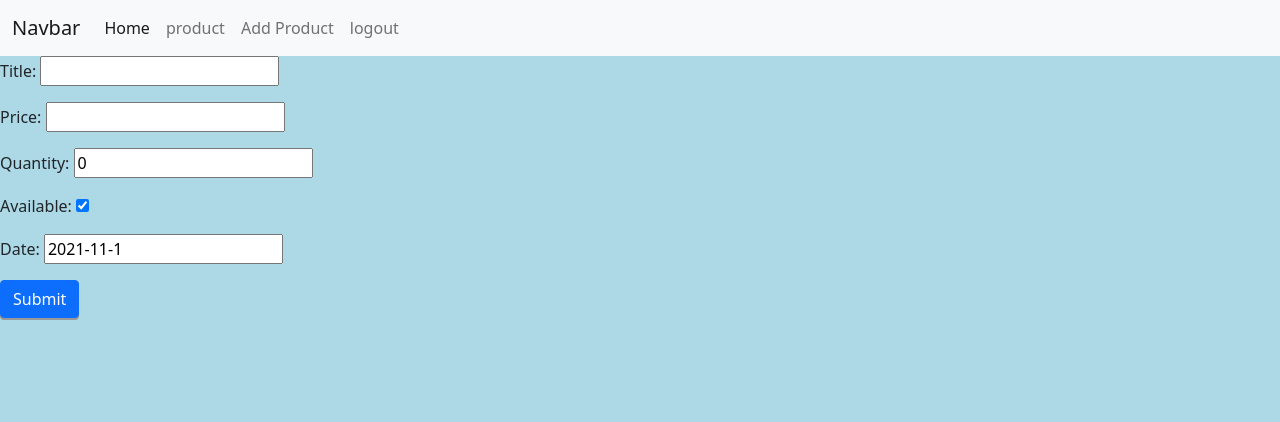
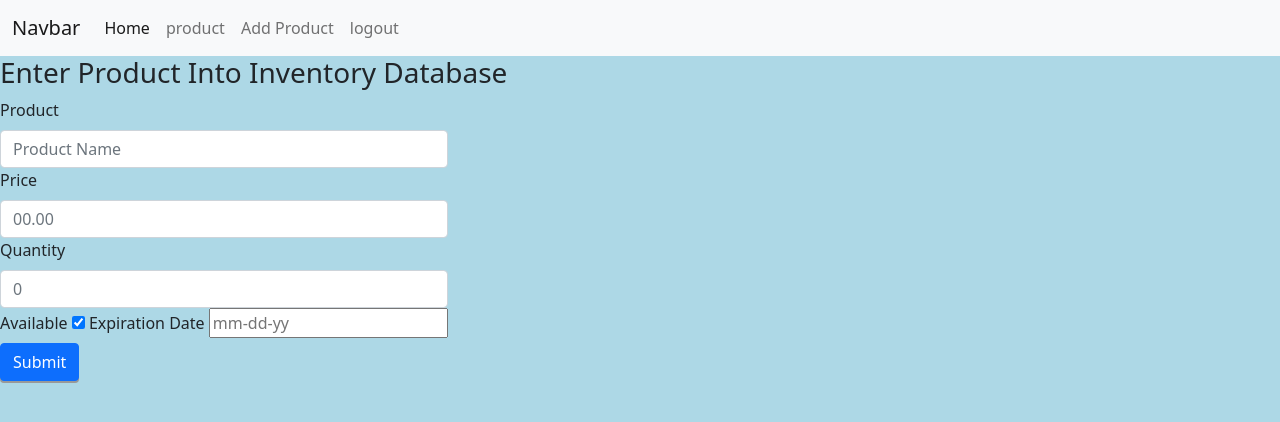
Before and after one commit to cmatchneer/inventory, a Django app: page /product/form/ in a window 1280 px wide. Shown: the top 422 px of the page. Run offline with Django 3.2, Linux system fonts and the light colour scheme; a user stored in the database is signed in.

Commit message:
add bootstrap classes to form via widgets

```diff
--- a/inventory/products/form.py
+++ b/inventory/products/form.py
@@ -3,6 +3,19 @@ from django import forms
 from .models import Product
 
 class ProductForm(forms.ModelForm):
+    title = forms.CharField(label='Product',
+                    widget=forms.TextInput(attrs={"placeholder": "Product Name",
+                                                    "class":"form-control"}))
+    price = forms.DecimalField(label='Price',
+                    widget=forms.NumberInput(attrs={"placeholder": "00.00",
+                                                    "class":"form-control"}))
+    quantity = forms.IntegerField(label='Quantity',
+                    widget=forms.NumberInput(attrs={"placeholder": "0",
+                                                    "class":"form-control"}))
+    date = forms.DateField(label='Expiration Date',input_formats=['%m/%d/%y'],widget=forms.DateInput(attrs={
+                                                "placeholder":"mm-dd-yy"
+                                            }))
+
     class Meta:
         model = Product
         fields =[
@@ -12,3 +25,7 @@ class ProductForm(forms.ModelForm):
             "available",
             "date"
         ]
+
+
+#  price = forms.DecimalField(label="Price",  widget=forms.NumberInput(attrs={"placeholder":"0.00",
+#                                                     "class":"form-control"}))
--- a/inventory/products/models.py
+++ b/inventory/products/models.py
@@ -1,4 +1,6 @@
 from django.db import models
+import datetime
+
 
 # Create your models here.
 class Product (models.Model):
@@ -7,4 +9,4 @@ class Product (models.Model):
     price = models.DecimalField(decimal_places=2,max_digits=10)
     quantity= models.IntegerField(default=0)
     available = models.BooleanField(default=True)
-    date = models.DateField(auto_now=False,auto_now_add=False, default="2021-11-1")
+    date = models.DateField(auto_now=False,auto_now_add=False, default= datetime.date.today)
--- a/inventory/products/templates/product/product_form.html
+++ b/inventory/products/templates/product/product_form.html
@@ -1,8 +1,19 @@
 {%extends "base.html"%}
 
 {%block content%}
+<h3>Enter Product Into Inventory Database</h3>
 <form method = POST>{%csrf_token%}
-    {{form.as_p}}
+    <div class ="row g-3 align-items-center">
+        <div class="col-auto">
+            {% for field in form %}
+                <label class="form-label" for="{{ field.auto_id }}">{{ field.label }}</label>
+
+                {{ field }}
+            {% endfor %}
+
+
+        </div>
+    </div>
     <button type='submit' value='save' class="btn btn-primary">Submit</button>
 </form>
 {%endblock%}
--- a/inventory/templates/base.html
+++ b/inventory/templates/base.html
@@ -11,7 +11,11 @@
     <meta http-equiv="X-UA-Compatible" content="ie=edge">
     {% load static %}
     <link rel="stylesheet" type="text/css" href="{% static 'css/style.css' %}">
-
+<!-- <style>
+.form{
+    width:30%;
+    background-color:red;
+}</style> -->
 
     <title>Inventory</title>
 
```
Also changed, not shown: inventory/db.sqlite3, inventory/static/css/style.css (line endings or trailing spaces).
